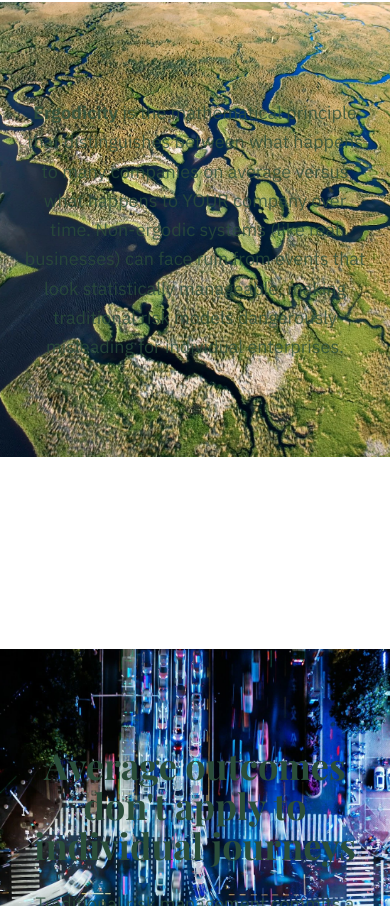
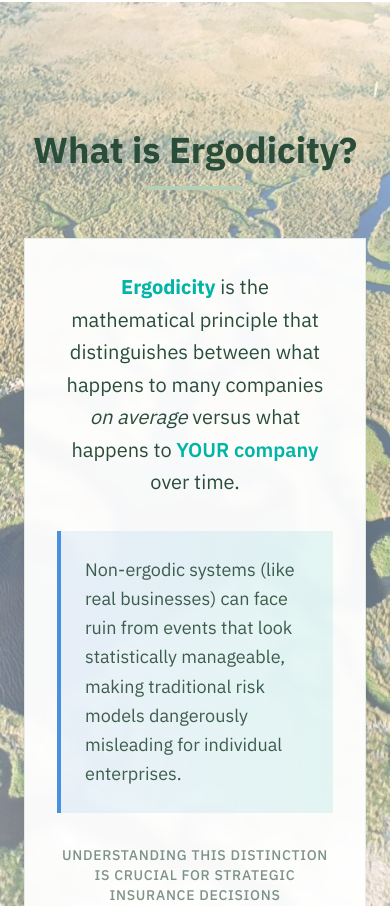
Before and after one commit to AlexFiliakov/MostlyOptimal.com, a Next.js app: page / in a window 390 px wide. Shown: the part 938-1844 px from the top of the page. Built offline with nearby package versions, Linux system fonts and the light colour scheme.

Commit message:
chore: definition page

```diff
--- a/app/components/DefinitionSection.tsx
+++ b/app/components/DefinitionSection.tsx
@@ -4,29 +4,56 @@ export default function DefinitionSection() {
   return (
     <section
       id="discover"
-      className="relative py-24 px-6 overflow-hidden"
+      className="relative py-32 px-6 overflow-hidden bg-gradient-to-b from-white via-[#BDD1CC]/70 to-white"
     >
+      {/* Background Image with Overlay */}
       <div className="absolute inset-0 z-0">
         <div className="relative w-full h-full">
           <Image
             src="/images/delta.webp"
             alt="Nile Delta"
             fill
-            className="object-cover"
+            className="object-cover "
             sizes="100vw"
           />
+          {/* Subtle gradient overlay for better text readability */}
+          <div className="absolute inset-0 bg-gradient-to-b from-white/60 via-white/40 to-white/60" />
         </div>
       </div>
 
-      <div className="relative z-10 max-w-4xl mx-auto text-center">
-        <p className="text-lg text-deep-forest/80 leading-relaxed">
-          <b>Ergodicity</b> is the mathematical principle that distinguishes
-          between what happens to many companies on average versus what
-          happens to YOUR company over time. Non-ergodic systems (like real
-          businesses) can face ruin from events that look statistically
-          manageable, making traditional risk models dangerously misleading
-          for individual enterprises.
-        </p>
+      <div className="relative z-10 max-w-5xl mx-auto">
+        {/* Section Title */}
+        <div className="text-center mb-12">
+          <h2 className="text-4xl md:text-5xl font-bold text-[#2A4D3A] mb-4">
+            What is Ergodicity?
+          </h2>
+          <div className="w-24 h-1 bg-[#B4D1B8] mx-auto" />
+        </div>
+
+        {/* Main Definition */}
+        <div className="bg-white/95 backdrop-blur-sm shadow-xl p-8 md:p-12 border border-[#AEC6C1]/30">
+          <p className="text-xl md:text-2xl text-[#2A4D3A] leading-relaxed text-center mb-8">
+            <span className="font-bold text-[#00B4A6]">Ergodicity</span> is the mathematical principle that distinguishes
+            between what happens to many companies <span className="italic">on average</span> versus what
+            happens to <span className="font-semibold text-[#00B4A6]">YOUR company</span> over time.
+          </p>
+
+          {/* Key Insight Box */}
+          <div className="bg-gradient-to-r from-[#4A90E2]/10 to-[#00B4A6]/10 p-6 border-l-4 border-[#4A90E2]">
+            <p className="text-lg text-[#2A4D3A]/90 leading-relaxed">
+              Non-ergodic systems (like real businesses) can face ruin from events that look statistically
+              manageable, making traditional risk models dangerously misleading
+              for individual enterprises.
+            </p>
+          </div>
+
+          {/* Bottom Accent */}
+          <div className="mt-8 text-center">
+            <p className="text-sm text-[#2A4D3A]/60 font-medium uppercase tracking-wider">
+              Understanding this distinction is crucial for strategic insurance decisions
+            </p>
+          </div>
+        </div>
       </div>
     </section>
   );
```
